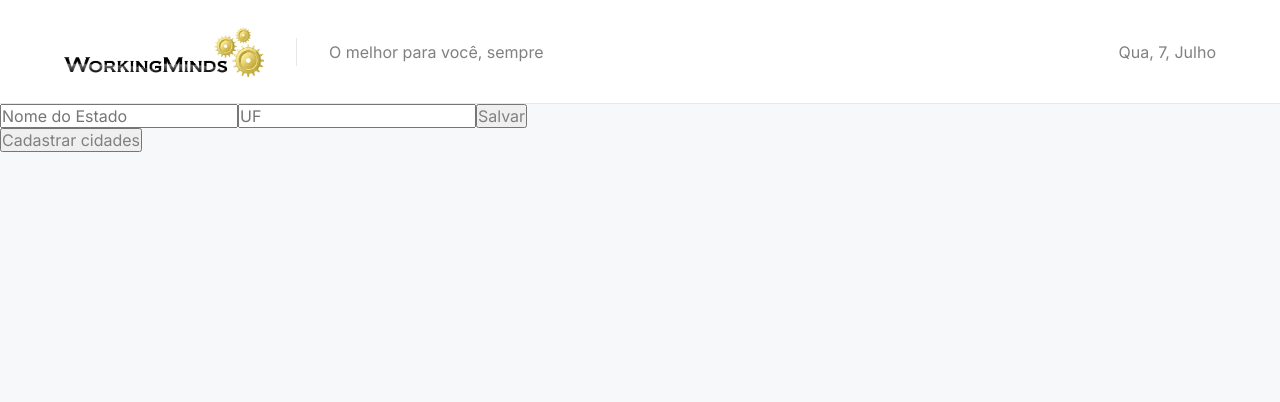
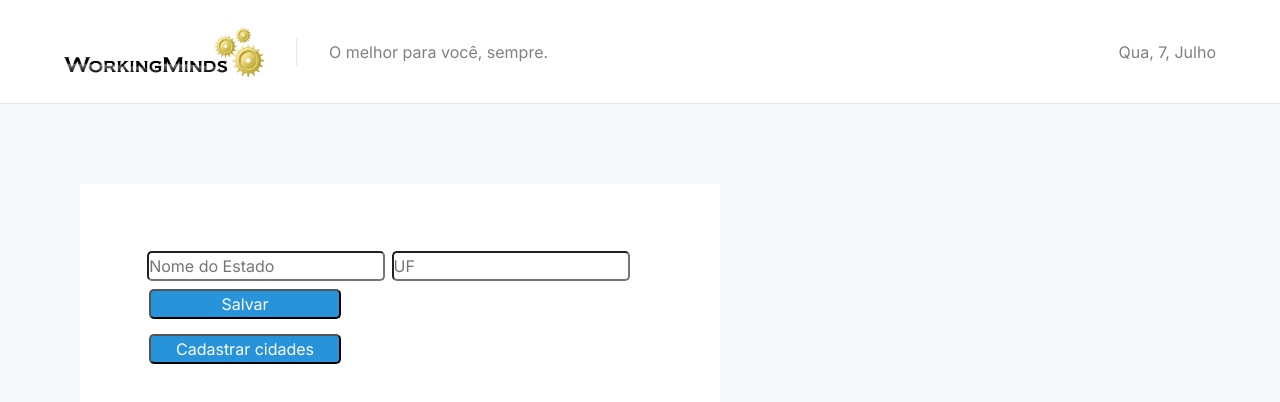
Before and after one commit to Marcos-Roberto-Silva/wkm-challenge-frontend, a Next.js app: page /states in a window 1280 px wide. Shown: the top 402 px of the page. Built offline with nearby package versions, Linux system fonts and the light colour scheme.

Commit message:
Refatorando e aplicando estilos

```diff
--- /dev/null
+++ b/src/components/Cities/styles.module.scss
@@ -0,0 +1,46 @@
+.headerContainer {
+    margin-top: 5rem;
+    width: 50%;
+    background: var(--white);
+    display: flex;
+    flex-flow: column;
+    margin-left: 5rem;
+    padding: 4rem;
+
+    select {
+        border-radius: 5px;
+        margin: .2rem;
+        height: 30px;
+    }
+
+    input {
+        border-radius: 5px;
+        margin: .2rem;
+        height: 30px;
+    }
+
+    button {
+        border-radius: 5px;
+        width: 12rem;
+        height: 30px;
+        margin: 5px;
+        background: rgb(38, 147, 219);
+        color: white;
+    }
+
+    p {
+        color: red;
+        margin: 5px;
+    }
+}
+
+.inputGroup {
+    display: flex;
+    flex-flow: column;
+    align-content: center;
+}
+
+.selectInput {
+    width: 12rem;
+    margin-left: .1rem;;
+}
--- /dev/null
+++ b/src/components/Footer/styles.module.scss
@@ -0,0 +1,22 @@
+.headerContainer {
+    background: var(--white);
+    height: 6.5rem;
+
+    display: flex;
+    align-items:center;
+
+    padding: 2rem 4rem;
+
+    border-bottom: 1px solid var(--gray-100);
+
+    p {
+        margin-left: 2rem;
+        padding: 0.25rem 0 0.25rem 2rem;
+        border-left: 1px solid var(--gray-100);
+    }
+
+    span {
+        margin-left: auto;
+        text-transform: capitalize;
+    }
+}
--- a/src/components/Header/index.tsx
+++ b/src/components/Header/index.tsx
@@ -11,7 +11,7 @@ export function Header() {
     return (
         <header className={styles.headerContainer}>
             <Image src="/wkm.png" width={200} height={50} alt="logo-wkm" />
-            <p> O melhor para você, sempre</p>
+            <p> O melhor para você, sempre.</p>
             <span>{currentDate}</span>
         </header>
     );
--- /dev/null
+++ b/src/components/States/index.tsx
@@ -0,0 +1,79 @@
+/* eslint-disable @next/next/link-passhref */
+import Link from 'next/link';
+import { ImportContext } from "../../contexts/Context";
+import styles from './styles.module.scss';
+
+type State = {
+    name: string;
+    uf: string;
+  };
+
+  type Props = {
+    onChange: (e: React.ChangeEvent<HTMLInputElement>) => void;
+  };
+
+  type Event = {
+    preventDefault: () => void;
+  };
+
+  type HomeProps = {
+    states: State[];
+  };
+
+  interface SampleFormData {
+    username: string;
+  }
+
+  interface SampleFormProps {
+    saveData: (data: SampleFormData) => void;
+  }
+
+export function StatesComponent() {
+  const { state: name, setState, uf, setUf } = ImportContext();
+  const { getStateResponse, setGetStateResponse } = ImportContext();
+
+  console.log('Aqui', getStateResponse);
+
+  const HandleSubmit = async (e: Event) => {
+    e.preventDefault();
+
+    const payload = { name, uf };
+
+    const result = await fetch("http://localhost:3001/states", {
+        method: "POST",
+        headers: { "Content-Type": "application/json" },
+        body: JSON.stringify(payload),
+      });
+
+        const getErrorFromApi = await result.json();
+        setGetStateResponse(getErrorFromApi);
+  };
+
+  return (
+    <div className={styles.headerContainer}>
+      <form onSubmit={HandleSubmit}>
+        <div>
+          <input
+            type="text"
+            name="ufState"
+            placeholder="Nome do Estado"
+            onChange={(e) => setState(e.target.value)}
+          />
+          <input
+            type="text"
+            placeholder="UF"
+            maxLength={2}
+            onChange={(e) => setUf(e.target.value.toUpperCase())}
+          />
+          <button>Salvar</button>
+        </div>
+        <div>
+        </div>
+        { <p>{getStateResponse?.message}</p> }
+      </form>
+      <Link href="/" >
+        <button>Cadastrar cidades</button>
+      </Link>
+    </div>
+  );
+}
--- /dev/null
+++ b/src/components/States/styles.module.scss
@@ -0,0 +1,40 @@
+.headerContainer {
+    margin-top: 5rem;
+    width: 50%;
+    background: var(--white);
+    display: flex;
+    flex-flow: column;
+    margin-left: 5rem;
+    padding: 4rem;
+
+    input {
+        border-radius: 5px;
+        margin: .2rem;
+        height: 30px;
+    }
+
+    button {
+        border-radius: 5px;
+        width: 12rem;
+        height: 30px;
+        margin: 5px;
+        background: rgb(38, 147, 219);
+        color: white;
+    }
+
+    p {
+        color: red;
+        margin: 5px;
+    }
+}
+
+.inputGroup {
+    display: flex;
+    flex-flow: column;
+    align-content: center;
+}
+
+.selectInput {
+    width: 12rem;
+    margin-left: .1rem;;
+}
--- a/src/pages/_app.tsx
+++ b/src/pages/_app.tsx
@@ -1,4 +1,3 @@
-import { Cities } from '../components/Cities';
 import { Header } from '../components/Header';
 import styles from "../styles/app.module.scss";
 import "../styles/global.scss";
--- a/src/pages/states.tsx
+++ b/src/pages/states.tsx
@@ -1,79 +1,10 @@
-/* eslint-disable @next/next/link-passhref */
-import Link from 'next/link';
-import { ImportContext } from "../contexts/Context";
-import { api } from "../services/api";
+import React from 'react';
+import { StatesComponent } from '../components/States';
 
-type State = {
-    name: string;
-    uf: string;
-  };
-
-  type Props = {
-    onChange: (e: React.ChangeEvent<HTMLInputElement>) => void;
-  };
-
-  type Event = {
-    preventDefault: () => void;
-  };
-
-  type HomeProps = {
-    states: State[];
-  };
-
-  interface SampleFormData {
-    username: string;
-  }
-
-  interface SampleFormProps {
-    saveData: (data: SampleFormData) => void;
-  }
-
-export default function States() {
-  const { state: name, setState, uf, setUf } = ImportContext();
-  const { getStateResponse, setGetStateResponse } = ImportContext();
-
-  console.log('Aqui', getStateResponse);
-
-  const HandleSubmit = async (e: Event) => {
-    e.preventDefault();
-
-    const payload = { name, uf };
-
-    const result = await fetch("http://localhost:3001/states", {
-        method: "POST",
-        headers: { "Content-Type": "application/json" },
-        body: JSON.stringify(payload),
-      });
-
-        const getErrorFromApi = await result.json();
-        setGetStateResponse(getErrorFromApi);
-  };
-
-  return (
-    <div>
-      <form onSubmit={HandleSubmit}>
-        <div>
-          <input
-            type="text"
-            name="ufState"
-            placeholder="Nome do Estado"
-            onChange={(e) => setState(e.target.value)}
-          />
-          <input
-            type="text"
-            placeholder="UF"
-            maxLength={2}
-            onChange={(e) => setUf(e.target.value.toUpperCase())}
-          />
-          <button>Salvar</button>
-        </div>
-        <div>
-        </div>
-        { <p>{getStateResponse?.message}</p> }
-      </form>
-      <Link href="/" >
-        <button>Cadastrar cidades</button>
-      </Link>
-    </div>
-  );
+export default function State() {
+    return (
+        <React.Fragment>
+          <StatesComponent />
+        </React.Fragment>
+    )
 }
--- a/tsconfig.json
+++ b/tsconfig.json
@@ -22,7 +22,7 @@
     "next-env.d.ts",
     "**/*.ts",
     "**/*.tsx"
-, "src/contexts/Context.tsx"  ],
+, "src/contexts/Context.tsx", "src/pages/states.tsx"  ],
   "exclude": [
     "node_modules"
   ]
```
Also changed, not shown: src/components/Cities/index.tsx (+84 -6 lines), src/components/Footer/index.tsx (added, +9 -0 lines), src/pages/index.tsx (+3 -75 lines).
